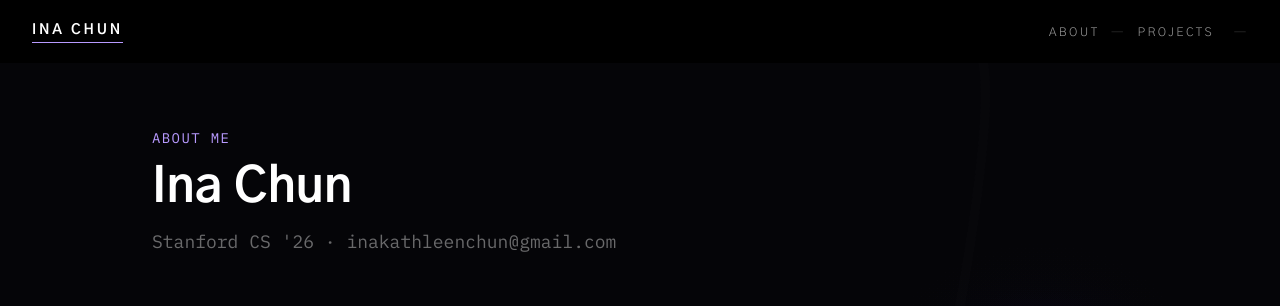
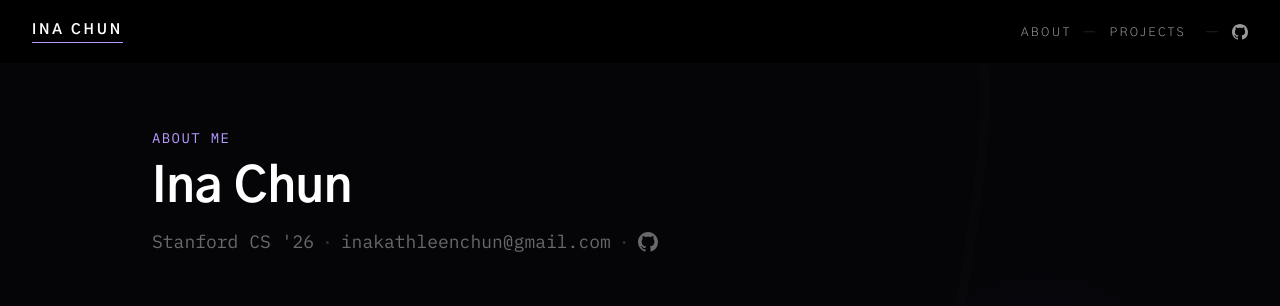
Before and after one commit to ikc2210/MAR, a Next.js app: page /experience in a window 1280 px wide. Shown: the top 306 px of the page. Built offline with nearby package versions, Linux system fonts and the light colour scheme.

Commit message:
add github + hyperlink email

```diff
--- a/app/experience/page.tsx
+++ b/app/experience/page.tsx
@@ -117,8 +117,27 @@
         <h1 className="text-5xl font-bold mb-4">
           Ina Chun
         </h1>
-        <p className="font-mono text-white/40 text-lg">
-          Stanford CS &apos;26 · inakathleenchun@gmail.com
+        <p className="font-mono text-white/40 text-lg flex flex-wrap items-center gap-x-2 gap-y-1">
+          <span>Stanford CS &apos;26</span>
+          <span className="text-white/20">·</span>
+          <a
+            href="mailto:inakathleenchun@gmail.com"
+            className="hover:text-white/70 transition-colors"
+          >
+            inakathleenchun@gmail.com
+          </a>
+          <span className="text-white/20">·</span>
+          <a
+            href="https://github.com/ikc2210"
+            target="_blank"
+            rel="noopener noreferrer"
+            aria-label="GitHub"
+            className="inline-flex text-white/40 hover:text-white/70 transition-colors"
+          >
+            <svg width="20" height="20" fill="currentColor" viewBox="0 0 24 24" aria-hidden="true">
+              <path d="M12 0C5.37 0 0 5.37 0 12c0 5.31 3.435 9.795 8.205 11.385.6.105.825-.255.825-.57 0-.285-.015-1.23-.015-2.235-3.015.555-3.795-.735-4.035-1.41-.135-.345-.72-1.41-1.23-1.695-.42-.225-1.02-.78-.015-.795.945-.015 1.62.87 1.845 1.23 1.08 1.815 2.805 1.305 3.495.99.105-.78.42-1.305.765-1.605-2.67-.3-5.46-1.335-5.46-5.925 0-1.305.465-2.385 1.23-3.225-.12-.3-.54-1.53.12-3.18 0 0 1.005-.315 3.3 1.23.96-.27 1.98-.405 3-.405s2.04.135 3 .405c2.295-1.56 3.3-1.23 3.3-1.23.66 1.65.24 2.88.12 3.18.765.84 1.23 1.905 1.23 3.225 0 4.605-2.805 5.625-5.475 5.925.435.375.81 1.095.81 2.22 0 1.605-.015 2.895-.015 3.3 0 .315.225.69.825.57A12.02 12.02 0 0 0 24 12c0-6.63-5.37-12-12-12z" />
+            </svg>
+          </a>
         </p>
       </section>
 
--- a/components/ui/Nav.tsx
+++ b/components/ui/Nav.tsx
@@ -18,7 +18,7 @@
         <span className="block h-px w-full bg-accent-cyan" />
       </Link>
 
-      {/* Links with dash separators */}
+      {/* Links with dash separators + GitHub */}
       <div className="hidden md:flex items-center gap-3 text-white/60 text-xs tracking-[0.2em]">
         {NAV_LINKS.map((link, i) => (
           <span key={link.href} className="flex items-center gap-3">
@@ -29,6 +29,17 @@
           </span>
         ))}
         <span className="text-white/20 ml-2">—</span>
+        <a
+          href="https://github.com/ikc2210"
+          target="_blank"
+          rel="noopener noreferrer"
+          aria-label="GitHub"
+          className="text-white/60 hover:text-white transition-colors"
+        >
+          <svg width="16" height="16" fill="currentColor" viewBox="0 0 24 24" aria-hidden="true">
+            <path d="M12 0C5.37 0 0 5.37 0 12c0 5.31 3.435 9.795 8.205 11.385.6.105.825-.255.825-.57 0-.285-.015-1.23-.015-2.235-3.015.555-3.795-.735-4.035-1.41-.135-.345-.72-1.41-1.23-1.695-.42-.225-1.02-.78-.015-.795.945-.015 1.62.87 1.845 1.23 1.08 1.815 2.805 1.305 3.495.99.105-.78.42-1.305.765-1.605-2.67-.3-5.46-1.335-5.46-5.925 0-1.305.465-2.385 1.23-3.225-.12-.3-.54-1.53.12-3.18 0 0 1.005-.315 3.3 1.23.96-.27 1.98-.405 3-.405s2.04.135 3 .405c2.295-1.56 3.3-1.23 3.3-1.23.66 1.65.24 2.88.12 3.18.765.84 1.23 1.905 1.23 3.225 0 4.605-2.805 5.625-5.475 5.925.435.375.81 1.095.81 2.22 0 1.605-.015 2.895-.015 3.3 0 .315.225.69.825.57A12.02 12.02 0 0 0 24 12c0-6.63-5.37-12-12-12z" />
+          </svg>
+        </a>
       </div>
     </nav>
   );
```
